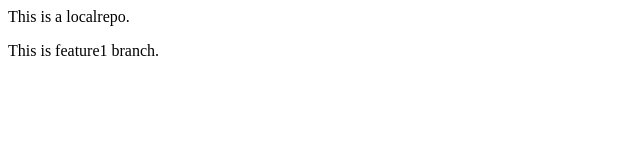
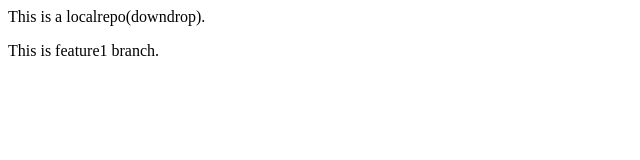
Before and after one commit to ritikrajoriya0047-dev/LR, a plain HTML site: page index.html in a window 1280 px wide. Shown: the whole page, without its empty margins (0-640 px from the left). Drawn offline with Linux system fonts and the light colour scheme.

Commit message:
downdrop

```diff
--- a/index.html
+++ b/index.html
@@ -1,2 +1,2 @@
-<p>This is a localrepo.</p>
+<p>This is a localrepo(downdrop).</p>
 <p>This is feature1 branch.</p>
```
